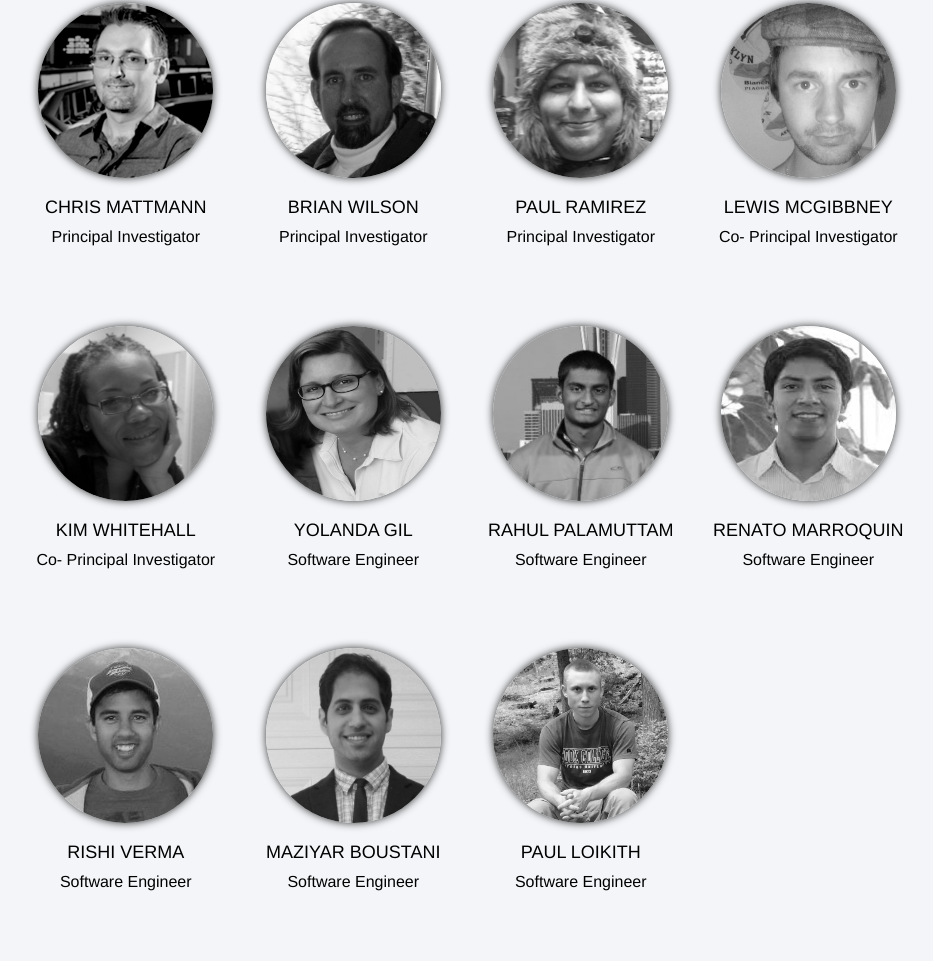
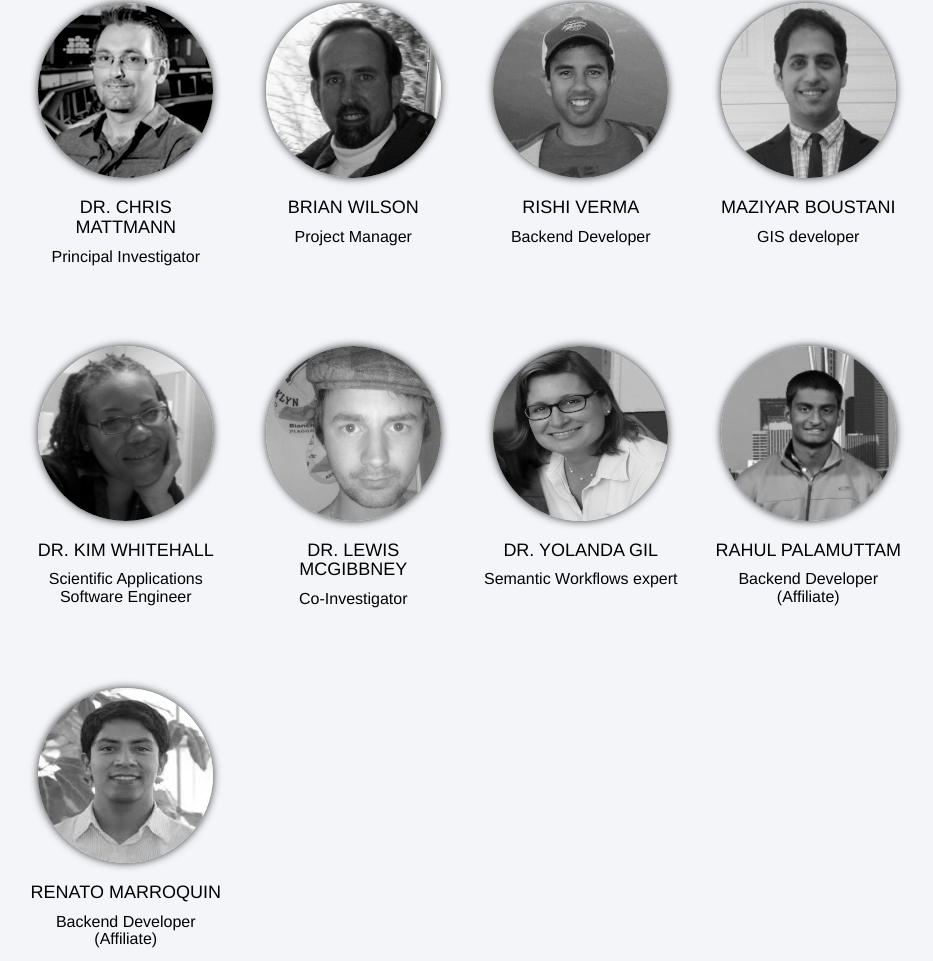
Before and after one commit to lawongsta/scispark, a website: page theteam.html in a window 1280 px wide. Shown: the part 284-1245 px from the top of the page, without its empty margins (173-1106 px from the left). Drawn offline with Linux system fonts and the light colour scheme.

Commit message:
update the team page

```diff
--- a/theteam.html
+++ b/theteam.html
@@ -43,7 +43,7 @@
             <div class="caption">
               <img class="img-left img-responsive circular" src="images/chrismattmann.jpg" alt="">
               <h2>
-              Chris Mattmann
+              Dr. Chris Mattmann
               </h2>
               <h4>Principal Investigator</h4>
           </div>
@@ -55,7 +55,7 @@
               <h2>
               Brian Wilson
               </h2>
-              <h4>Principal Investigator</h4>
+              <h4>Project Manager </h4>
             </div>
           </div>
 
@@ -64,21 +64,21 @@
 
           <div class="col-xs-6 col-sm-3">
             <div class="caption">
-              <img class="img-left img-responsive circular" src="images/paulramirez.jpg" alt="">
+              <img class="img-left img-responsive circular" src="images/rishi_verma.jpg" alt="">
               <h2>
-              Paul Ramirez
+              Rishi Verma
               </h2>
-              <h4>Principal Investigator</h4>
+              <h4>Backend Developer</h4>
           </div>
           </div>
 
           <div class="col-xs-6 col-sm-3">
             <div class="caption">
-              <img class="img-left img-responsive circular" src="images/lewismcgibbney.jpg" alt="">
+              <img class="img-left img-responsive circular" src="images/maziyarboustani.jpg" alt="">
               <h2>
-              Lewis McGibbney
+              Maziyar Boustani
               </h2>
-              <h4>Co- Principal Investigator</h4>
+              <h4>GIS developer</h4>
             </div>
           </div>
         </div>
@@ -88,19 +88,19 @@
             <div class="caption">
               <img class="img-left img-responsive circular" src="images/kimwhitehall.jpg" alt="">
               <h2>
-              Kim Whitehall
+              Dr. Kim Whitehall
               </h2>
-              <h4>Co- Principal Investigator</h4>
+              <h4>Scientific Applications Software Engineer</h4>
           </div>
           </div>
 
           <div class="col-xs-6 col-sm-3">
             <div class="caption">
-              <img class="img-left img-responsive circular" src="images/yolandagil.jpg" alt="">
+              <img class="img-left img-responsive circular" src="images/lewismcgibbney.jpg" alt="">
               <h2>
-              Yolanda Gil
+              Dr. Lewis McGibbney
               </h2>
-              <h4>Software Engineer</h4>
+              <h4>Co-Investigator</h4>
             </div>
           </div>
 
@@ -109,21 +109,21 @@
 
           <div class="col-xs-6 col-sm-3">
             <div class="caption">
-              <img class="img-left img-responsive circular" src="images/rahulpalamuttam.jpg" alt="">
+              <img class="img-left img-responsive circular" src="images/yolandagil.jpg" alt="">
               <h2>
-              Rahul Palamuttam
+              Dr. Yolanda Gil
               </h2>
-              <h4>Software Engineer</h4>
+              <h4>Semantic Workflows expert</h4>
           </div>
           </div>
 
           <div class="col-xs-6 col-sm-3">
             <div class="caption">
-              <img class="img-left img-responsive circular" src="images/renatomarroquin.jpg" alt="">
+              <img class="img-left img-responsive circular" src="images/rahulpalamuttam.jpg" alt="">
               <h2>
-             Renato Marroquin
+              Rahul Palamuttam
               </h2>
-              <h4>Software Engineer</h4>
+              <h4>Backend Developer (Affiliate) </h4>
             </div>
           </div>
         </div>
@@ -131,37 +131,14 @@
          <div class="row">
           <div class="col-xs-6 col-sm-3">
             <div class="caption">
-              <img class="img-left img-responsive circular" src="images/rishi_verma.jpg" alt="">
+              <img class="img-left img-responsive circular" src="images/renatomarroquin.jpg" alt="">
               <h2>
-              Rishi Verma
+              Renato Marroquin
               </h2>
-              <h4>Software Engineer</h4>
+              <h4>Backend Developer (Affiliate)</h4>
           </div>
           </div>
 
-          <div class="col-xs-6 col-sm-3">
-            <div class="caption">
-              <img class="img-left img-responsive circular" src="images/maziyarboustani.jpg" alt="">
-              <h2>
-              Maziyar Boustani
-              </h2>
-              <h4>Software Engineer</h4>
-            </div>
-          </div>
-
-          <!-- Add the extra clearfix for only the required viewport -->
-          <div class="clearfix visible-xs-block"></div>
-
-          <div class="col-xs-6 col-sm-3">
-            <div class="caption">
-              <img class="img-left img-responsive circular" src="images/paulloikith.jpeg" alt="">
-              <h2>
-              Paul Loikith
-              </h2>
-              <h4>Software Engineer</h4>
-          </div>
-          </div>
-        </div>
     </div>
 
       <footer>
```
